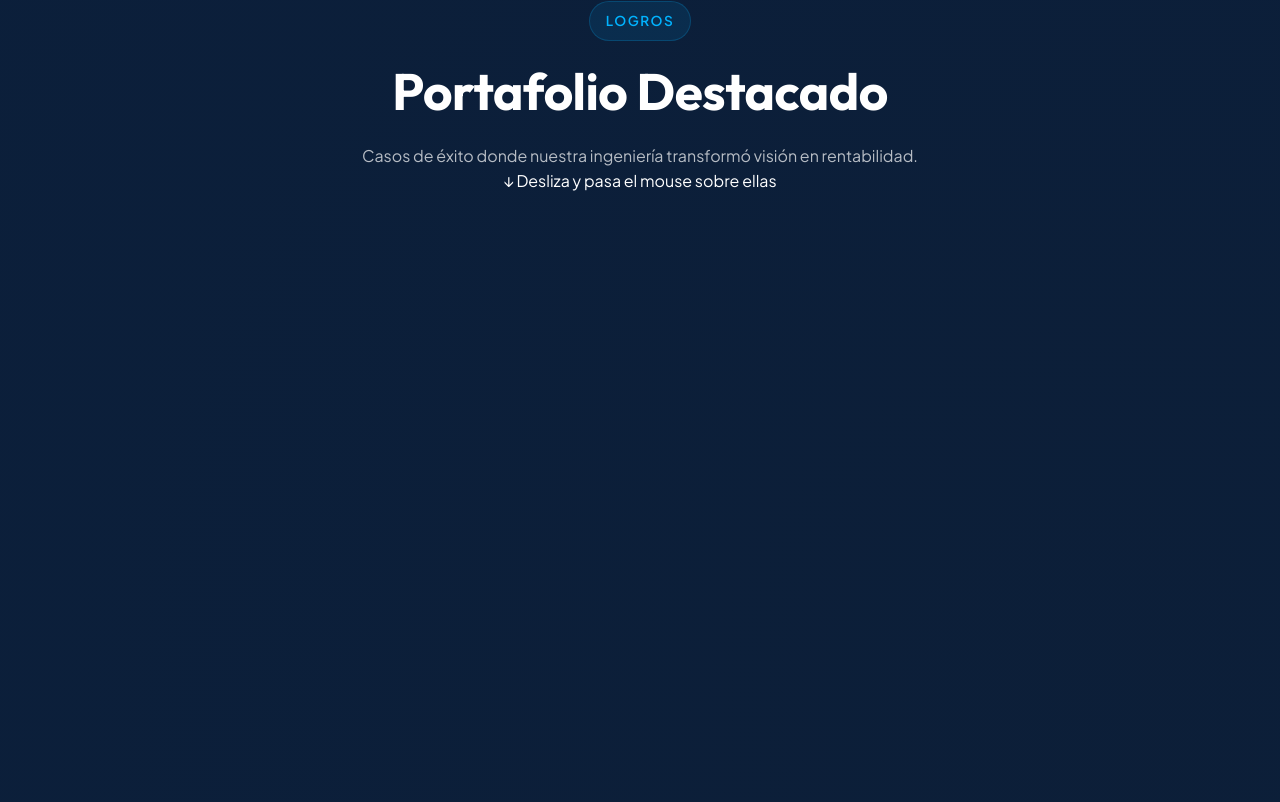
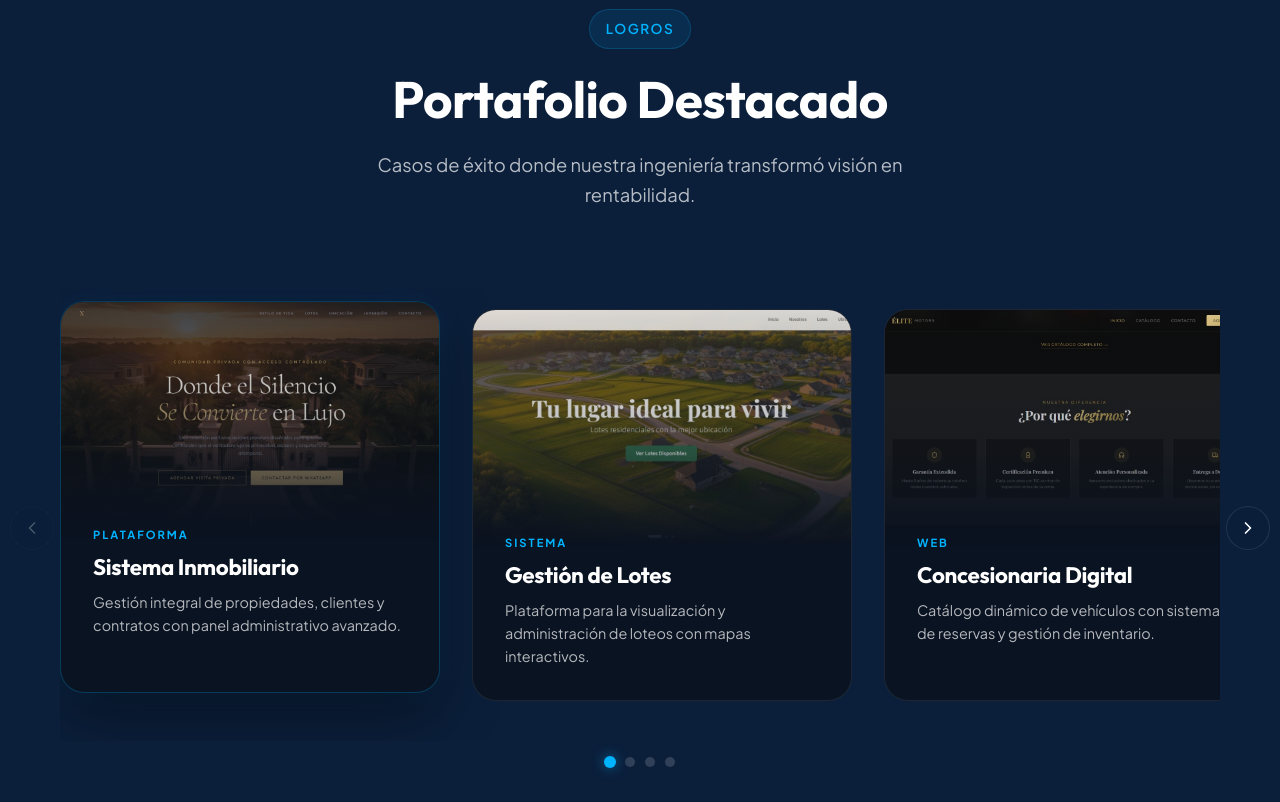
Before and after one commit to lihuensg/rivuz-react, a React (Vite) app: page / in a window 1280 px wide. Shown: the part 2138-2940 px from the top of the page. Built offline with nearby package versions, Linux system fonts and the light colour scheme.

Commit message:
feat: replace radial scroll gallery with horizontal drag carousel for better mobile UX

```diff
--- a/src/components/Projects/Projects.css
+++ b/src/components/Projects/Projects.css
@@ -1,123 +1,288 @@
+/* ─── Projects Section ─── */
 .projects-section {
     background-color: var(--bg-main);
     padding: 120px 0;
     position: relative;
+    overflow: hidden;
 }
 
-.section-header {
-    text-align: center;
-    margin-bottom: 80px;
+/* ─── Carousel Wrapper ─── */
+.projects-carousel-wrapper {
+    position: relative;
+    max-width: 1400px;
+    margin: 0 auto;
+    padding: 0 60px;
 }
 
-.section-title {
-    font-size: clamp(2.5rem, 4vw, 3.5rem);
-    margin-bottom: 20px;
-    color: var(--text-primary);
+/* ─── Scrollable Track ─── */
+.projects-track {
+    display: flex;
+    gap: 32px;
+    overflow-x: auto;
+    scroll-snap-type: x mandatory;
+    scroll-behavior: smooth;
+    -webkit-overflow-scrolling: touch;
+    cursor: grab;
+    padding: 20px 0 40px;
+
+    /* Hide scrollbar */
+    scrollbar-width: none;
+    -ms-overflow-style: none;
 }
 
-.section-subtitle {
-    color: var(--text-secondary);
-    max-width: 600px;
-    margin: 0 auto;
-    font-size: 1rem;
-    line-height: 1.6;
+.projects-track::-webkit-scrollbar {
+    display: none;
 }
 
-.projects-grid {
-    display: grid;
-    grid-template-columns: repeat(2, 1fr);
-    gap: 32px;
+.projects-track.is-dragging {
+    scroll-behavior: auto;
+    scroll-snap-type: none;
+    cursor: grabbing;
 }
 
+.projects-track.is-dragging .project-card {
+    pointer-events: none;
+}
+
+/* ─── Project Card ─── */
 .project-card {
+    flex: 0 0 380px;
+    scroll-snap-align: center;
     border-radius: 24px;
     overflow: hidden;
     position: relative;
-    aspect-ratio: 16/9;
-    cursor: pointer;
+    background: rgba(10, 18, 32, 0.9);
     border: 1px solid var(--glass-border);
+    transition: all 0.5s cubic-bezier(0.4, 0, 0.2, 1);
+    display: flex;
+    flex-direction: column;
+    user-select: none;
 }
 
+.project-card:hover,
+.project-card.is-active {
+    transform: translateY(-8px);
+    border-color: rgba(0, 179, 255, 0.25);
+    box-shadow:
+        0 24px 60px rgba(0, 0, 0, 0.4),
+        0 0 30px rgba(0, 179, 255, 0.08);
+}
+
+/* ─── Image Area ─── */
 .project-image-wrapper {
-    position: absolute;
-    top: 0;
-    left: 0;
+    position: relative;
     width: 100%;
-    height: 100%;
+    aspect-ratio: 16 / 10;
+    overflow: hidden;
 }
 
 .project-image {
     width: 100%;
     height: 100%;
     object-fit: cover;
+    object-position: top;
     transition: transform 0.8s cubic-bezier(0.4, 0, 0.2, 1);
 }
 
-.project-overlay {
+.project-card:hover .project-image {
+    transform: scale(1.08);
+}
+
+.project-image-overlay {
     position: absolute;
-    top: 0;
-    left: 0;
-    width: 100%;
-    height: 100%;
-    background: linear-gradient(to top, rgba(3, 7, 18, 0.95) 0%, rgba(3, 7, 18, 0.4) 50%, transparent 100%);
+    inset: 0;
+    background: linear-gradient(
+        to top,
+        rgba(10, 18, 32, 1) 0%,
+        rgba(10, 18, 32, 0.3) 40%,
+        transparent 100%
+    );
+    pointer-events: none;
+}
+
+/* ─── Content Area ─── */
+.project-content {
+    padding: 0 32px 32px;
     display: flex;
     flex-direction: column;
-    justify-content: flex-end;
-    padding: 40px;
-    opacity: 1;
-    transition: background 0.4s ease;
-}
-
-.project-card:hover .project-image {
-    transform: scale(1.05);
-}
-
-.project-card:hover .project-overlay {
-    background: linear-gradient(to top, rgba(14, 165, 233, 0.9) 0%, rgba(3, 7, 18, 0.6) 60%, transparent 100%);
-}
-
-.project-content {
-    transform: translateY(0);
-    transition: transform 0.4s cubic-bezier(0.4, 0, 0.2, 1);
+    margin-top: -12px;
+    position: relative;
+    z-index: 2;
 }
 
 .project-category {
     color: var(--primary);
-    font-size: 0.8rem;
+    font-size: 0.7rem;
     font-weight: 700;
     text-transform: uppercase;
-    letter-spacing: 1px;
-    display: inline-block;
-    margin-bottom: 8px;
+    letter-spacing: 2px;
+    margin-bottom: 10px;
+    font-family: 'Plus Jakarta Sans', sans-serif;
 }
 
 .project-title {
-    font-size: 1.5rem;
-    margin-bottom: 12px;
-    color: white;
-    font-weight: 600;
+    font-family: 'Outfit', sans-serif;
+    font-size: 1.4rem;
+    font-weight: 700;
+    color: var(--text-primary);
+    margin-bottom: 10px;
+    letter-spacing: -0.3px;
+    line-height: 1.2;
 }
 
 .project-desc {
-    color: rgba(255, 255, 255, 0.8);
-    font-size: 0.95rem;
-    margin-bottom: 24px;
-    max-width: 600px;
+    color: var(--text-secondary);
+    font-size: 0.9rem;
     line-height: 1.6;
+    display: -webkit-box;
+    -webkit-line-clamp: 3;
+    -webkit-box-orient: vertical;
+    overflow: hidden;
+    margin: 0;
 }
 
-@media (max-width: 992px) {
-    .projects-grid {
-        grid-template-columns: 1fr;
+/* ─── Carousel Arrows ─── */
+.carousel-arrow {
+    position: absolute;
+    top: 50%;
+    transform: translateY(-50%);
+    width: 44px;
+    height: 44px;
+    border-radius: 50%;
+    background: rgba(11, 31, 59, 0.8);
+    backdrop-filter: blur(10px);
+    -webkit-backdrop-filter: blur(10px);
+    border: 1px solid rgba(255, 255, 255, 0.1);
+    color: var(--text-primary);
+    cursor: pointer;
+    display: flex;
+    align-items: center;
+    justify-content: center;
+    z-index: 20;
+    transition: all 0.3s ease;
+}
+
+.carousel-arrow:hover {
+    background: rgba(0, 179, 255, 0.15);
+    border-color: rgba(0, 179, 255, 0.3);
+    box-shadow: 0 0 20px rgba(0, 179, 255, 0.15);
+}
+
+.carousel-arrow.is-disabled {
+    opacity: 0.25;
+    pointer-events: none;
+}
+
+.carousel-arrow-prev {
+    left: 10px;
+}
+
+.carousel-arrow-next {
+    right: 10px;
+}
+
+/* ─── Dot Indicators ─── */
+.carousel-dots {
+    display: flex;
+    justify-content: center;
+    gap: 10px;
+    margin-top: 16px;
+}
+
+.carousel-dot {
+    width: 10px;
+    height: 10px;
+    border-radius: 50%;
+    background: rgba(255, 255, 255, 0.15);
+    border: none;
+    cursor: pointer;
+    transition: all 0.4s ease;
+    padding: 0;
+}
+
+.carousel-dot.is-active {
+    background: var(--primary);
+    box-shadow: 0 0 10px rgba(0, 179, 255, 0.5);
+    transform: scale(1.2);
+}
+
+.carousel-dot:hover:not(.is-active) {
+    background: rgba(255, 255, 255, 0.3);
+}
+
+/* ─── Responsive ─── */
+
+/* Tablet */
+@media (max-width: 1024px) {
+    .projects-section {
+        padding: 100px 0;
+    }
+
+    .projects-carousel-wrapper {
+        padding: 0 50px;
+    }
+
+    .project-card {
+        flex: 0 0 340px;
     }
 }
 
-@media (max-width: 576px) {
-    .project-card {
-        aspect-ratio: 1/1;
+/* Mobile */
+@media (max-width: 768px) {
+    .projects-section {
+        padding: 80px 0;
     }
 
-    .project-overlay {
-        padding: 24px;
+    .projects-carousel-wrapper {
+        padding: 0 20px;
+    }
+
+    .carousel-arrow {
+        display: none;
+    }
+
+    .project-card {
+        flex: 0 0 300px;
+    }
+
+    .project-content {
+        padding: 0 24px 28px;
+    }
+
+    .project-title {
+        font-size: 1.25rem;
     }
 }
+
+/* Small mobile */
+@media (max-width: 480px) {
+    .projects-section {
+        padding: 60px 0;
+    }
+
+    .projects-carousel-wrapper {
+        padding: 0 16px;
+    }
+
+    .project-card {
+        flex: 0 0 calc(100vw - 48px);
+        border-radius: 20px;
+    }
+
+    .project-content {
+        padding: 0 20px 24px;
+    }
+
+    .project-title {
+        font-size: 1.15rem;
+    }
+
+    .project-desc {
+        font-size: 0.85rem;
+    }
+
+    .projects-track {
+        gap: 20px;
+        padding: 10px 0 30px;
+    }
+}
--- a/src/components/Projects/Projects.tsx
+++ b/src/components/Projects/Projects.tsx
@@ -1,7 +1,4 @@
-import React from 'react';
-import { RadialScrollGallery } from '../ui/portfolio-and-image-gallery';
-import { ArrowUpRight } from 'lucide-react';
-import { Badge } from '../ui/badge';
+import React, { useRef, useState, useEffect, useCallback } from 'react';
 import './Projects.css';
 
 interface Project {
@@ -9,7 +6,6 @@ interface Project {
   category: string;
   desc: string;
   image: string;
-  delay: number;
 }
 
 const Projects: React.FC = () => {
@@ -19,101 +15,179 @@ const Projects: React.FC = () => {
       category: 'PLATAFORMA',
       desc: 'Gestión integral de propiedades, clientes y contratos con panel administrativo avanzado.',
       image: '/images/projects/App-Inmobiliaria.jpeg',
-      delay: 100
     },
     {
       name: 'Gestión de Lotes',
       category: 'SISTEMA',
       desc: 'Plataforma para la visualización y administración de loteos con mapas interactivos.',
       image: '/images/projects/App-Lotes.jpeg',
-      delay: 200
     },
     {
       name: 'Concesionaria Digital',
       category: 'WEB',
       desc: 'Catálogo dinámico de vehículos con sistema de reservas y gestión de inventario.',
       image: '/images/projects/App-Concesionaria.jpeg',
-      delay: 300
     },
     {
       name: 'Music Stream',
       category: 'PLATAFORMA',
       desc: 'Interfaz moderna para reproducción de música y gestión de listas de reproducción.',
       image: '/images/projects/App-Music.jpeg',
-      delay: 400
-    }
+    },
   ];
 
+  const trackRef = useRef<HTMLDivElement>(null);
+  const [activeIndex, setActiveIndex] = useState(0);
+  const [isDragging, setIsDragging] = useState(false);
+  const [startX, setStartX] = useState(0);
+  const [scrollLeft, setScrollLeft] = useState(0);
+
+  // Update active index on scroll
+  const handleScroll = useCallback(() => {
+    if (!trackRef.current) return;
+    const track = trackRef.current;
+    const cardWidth = track.querySelector('.project-card')?.clientWidth || 0;
+    const gap = 32;
+    const index = Math.round(track.scrollLeft / (cardWidth + gap));
+    setActiveIndex(Math.min(index, projects.length - 1));
+  }, [projects.length]);
+
+  useEffect(() => {
+    const track = trackRef.current;
+    if (!track) return;
+    track.addEventListener('scroll', handleScroll, { passive: true });
+    return () => track.removeEventListener('scroll', handleScroll);
+  }, [handleScroll]);
+
+  // Mouse drag handlers
+  const onMouseDown = (e: React.MouseEvent) => {
+    if (!trackRef.current) return;
+    setIsDragging(true);
+    setStartX(e.pageX - trackRef.current.offsetLeft);
+    setScrollLeft(trackRef.current.scrollLeft);
+    trackRef.current.style.cursor = 'grabbing';
+    trackRef.current.style.scrollSnapType = 'none';
+  };
+
+  const onMouseMove = (e: React.MouseEvent) => {
+    if (!isDragging || !trackRef.current) return;
+    e.preventDefault();
+    const x = e.pageX - trackRef.current.offsetLeft;
+    const walk = (x - startX) * 1.5;
+    trackRef.current.scrollLeft = scrollLeft - walk;
+  };
+
+  const onMouseUp = () => {
+    setIsDragging(false);
+    if (!trackRef.current) return;
+    trackRef.current.style.cursor = 'grab';
+    trackRef.current.style.scrollSnapType = 'x mandatory';
+  };
+
+  // Navigate to specific card
+  const scrollToIndex = (index: number) => {
+    if (!trackRef.current) return;
+    const track = trackRef.current;
+    const card = track.querySelectorAll('.project-card')[index] as HTMLElement;
+    if (card) {
+      const trackRect = track.getBoundingClientRect();
+      const cardRect = card.getBoundingClientRect();
+      const offset = cardRect.left - trackRect.left + track.scrollLeft - (trackRect.width - cardRect.width) / 2;
+      track.scrollTo({ left: offset, behavior: 'smooth' });
+    }
+  };
+
+  const goNext = () => {
+    const next = Math.min(activeIndex + 1, projects.length - 1);
+    scrollToIndex(next);
+  };
+
+  const goPrev = () => {
+    const prev = Math.max(activeIndex - 1, 0);
+    scrollToIndex(prev);
+  };
+
   return (
-    <section className="bg-background min-h-[400px] sm:min-h-[600px] text-foreground overflow-hidden w-full relative pb-10" id="projects">
-      <div className="h-[200px] sm:h-[250px] flex flex-col items-center justify-center space-y-4 pt-12 sm:pt-16 z-10 relative px-4">
-        <div className="space-y-1 text-center" data-aos="fade-up">
-          <span className="section-tag mb-4">
-            Logros
-          </span>
-          <h2 className="section-title">
-            Portafolio Destacado
-          </h2>
-          <p className="section-subtitle">Casos de éxito donde nuestra ingeniería transformó visión en rentabilidad.</p>
+    <section className="projects-section" id="projects">
+      <div className="container">
+        <div className="section-header" data-aos="fade-up">
+          <span className="section-tag">Logros</span>
+          <h2 className="section-title">Portafolio Destacado</h2>
+          <p className="section-subtitle">
+            Casos de éxito donde nuestra ingeniería transformó visión en rentabilidad.
+          </p>
         </div>
-        <div className="animate-bounce text-primary text-xs mt-4 sm:mt-6 font-medium text-center">↓ Desliza y pasa el mouse sobre ellas</div>
       </div>
 
-      <RadialScrollGallery
-        className="!min-h-[500px] sm:!min-h-[700px] mt-4"
-        baseRadius={320}   /* Radio reducido para que estén más juntas */
-        mobileRadius={180}
-        visiblePercentage={60}
-        scrollDuration={2500}
+      {/* Carousel wrapper */}
+      <div className="projects-carousel-wrapper" data-aos="fade-up" data-aos-delay="200">
+        {/* Nav arrows — desktop */}
+        <button
+          className={`carousel-arrow carousel-arrow-prev ${activeIndex === 0 ? 'is-disabled' : ''}`}
+          onClick={goPrev}
+          aria-label="Proyecto anterior"
         >
-        {(hoveredIndex) =>
-          projects.map((project, index) => {
-             const isActive = hoveredIndex === index;
-             return (
+          <svg width="20" height="20" viewBox="0 0 24 24" fill="none" stroke="currentColor" strokeWidth="2" strokeLinecap="round" strokeLinejoin="round">
+            <polyline points="15 18 9 12 15 6" />
+          </svg>
+        </button>
+
+        <button
+          className={`carousel-arrow carousel-arrow-next ${activeIndex === projects.length - 1 ? 'is-disabled' : ''}`}
+          onClick={goNext}
+          aria-label="Proyecto siguiente"
+        >
+          <svg width="20" height="20" viewBox="0 0 24 24" fill="none" stroke="currentColor" strokeWidth="2" strokeLinecap="round" strokeLinejoin="round">
+            <polyline points="9 6 15 12 9 18" />
+          </svg>
+        </button>
+
+        {/* Scrollable track */}
+        <div
+          ref={trackRef}
+          className={`projects-track ${isDragging ? 'is-dragging' : ''}`}
+          onMouseDown={onMouseDown}
+          onMouseMove={onMouseMove}
+          onMouseUp={onMouseUp}
+          onMouseLeave={onMouseUp}
+        >
+          {projects.map((project, i) => (
             <div
               key={project.name}
-                className={`group relative flex flex-col w-[300px] h-[350px] sm:w-[420px] sm:h-[400px] overflow-hidden rounded-[24px] bg-[#0A1220] transition-all duration-700 ease-out cursor-pointer border border-white/5 ${isActive ? 'scale-125 sm:scale-[1.35] shadow-[0_40px_80px_rgba(0,179,255,0.3)] z-50 ring-1 ring-[#00B3FF]' : 'scale-90 opacity-70 z-10 hover:opacity-100'}`}
+              className={`project-card ${activeIndex === i ? 'is-active' : ''}`}
             >
-                {/* MITAD SUPERIOR: IMAGEN LIMPIA */}
-                <div className="h-[55%] w-full relative overflow-hidden bg-black">
+              <div className="project-image-wrapper">
                 <img
                   src={project.image}
                   alt={project.name}
-                    className="w-full h-full object-cover object-top transition-transform duration-1000 group-hover:scale-110"
+                  className="project-image"
+                  loading="lazy"
+                  draggable={false}
                 />
-                  {/* Gradiente sutil interno solo para resaltar bordes */}
-                  <div className="absolute inset-x-0 bottom-0 h-1/3 bg-gradient-to-t from-[#0A1220] to-transparent opacity-100" />
+                <div className="project-image-overlay" />
               </div>
 
-                {/* MITAD INFERIOR: TEXTO ORDENADO CENTRADO */}
-                <div
-                  className="flex-1 w-full flex flex-col justify-center items-center text-center z-20 bg-[#0A1220]"
-                  style={{ padding: '0 36px' }} /* Blindaje contra fallos de Tailwind (Margen lateral asegurado) */
-                >
-                    <span
-                      className="text-[#00B3FF] font-bold uppercase drop-shadow-md"
-                      style={{ fontFamily: "'Plus Jakarta Sans', sans-serif", fontSize: '11px', letterSpacing: '0.2em', marginBottom: '8px' }}
-                    >
-                      {project.category}
-                    </span>
-                    <h3
-                      className="font-extrabold text-white drop-shadow-lg"
-                      style={{ fontFamily: "'Outfit', sans-serif", fontSize: '24px', lineHeight: '1.2', letterSpacing: '-0.02em', marginBottom: '12px' }}
-                    >
-                      {project.name}
-                    </h3>
-                    <p
-                      className="text-gray-400 opacity-90 leading-relaxed"
-                      style={{ fontFamily: "'Plus Jakarta Sans', sans-serif", fontSize: '13px', margin: 0, display: '-webkit-box', WebkitLineClamp: 3, WebkitBoxOrient: 'vertical', overflow: 'hidden' }}
-                    >
-                      {project.desc}
-                    </p>
+              <div className="project-content">
+                <span className="project-category">{project.category}</span>
+                <h3 className="project-title">{project.name}</h3>
+                <p className="project-desc">{project.desc}</p>
               </div>
             </div>
-             );
-          })
-        }
-      </RadialScrollGallery>
+          ))}
+        </div>
+
+        {/* Dot indicators */}
+        <div className="carousel-dots">
+          {projects.map((_, i) => (
+            <button
+              key={i}
+              className={`carousel-dot ${activeIndex === i ? 'is-active' : ''}`}
+              onClick={() => scrollToIndex(i)}
+              aria-label={`Ir al proyecto ${i + 1}`}
+            />
+          ))}
+        </div>
+      </div>
     </section>
   );
 };
```
Lines whose indentation alone changed are shown as unchanged.
